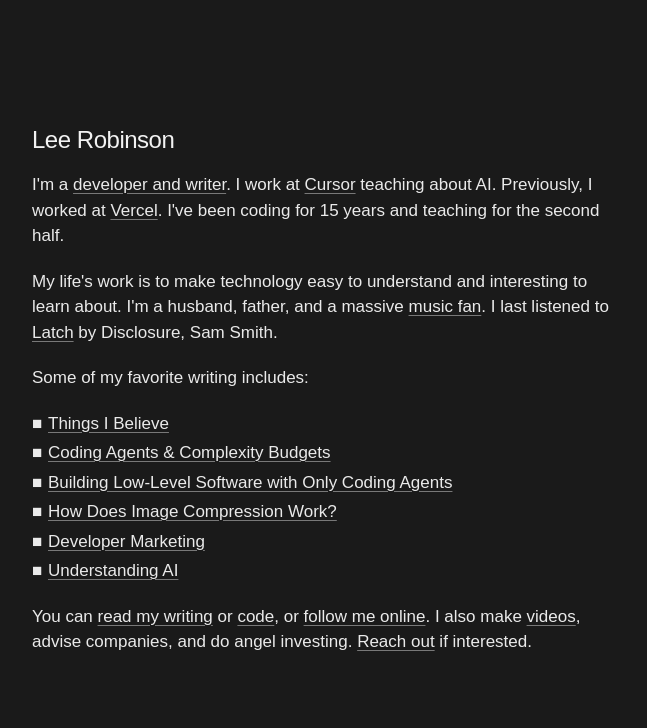
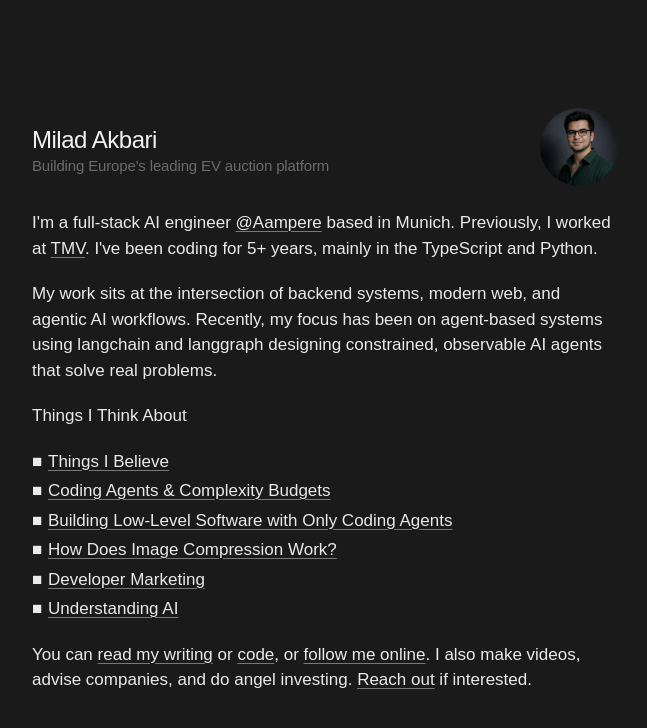
Before and after one commit to milad-codes/portfolio-v3, a Next.js app: page / in a window 1280 px wide. Shown: the top 728 px of the page, without its empty margins (315-962 px from the left). Built offline with nearby package versions, Linux system fonts and the light colour scheme; a web font is replaced by a local one.

Commit message:
feat: more update

```diff
--- a/app/beliefs/page.tsx
+++ b/app/beliefs/page.tsx
@@ -6,7 +6,7 @@ const Beliefs = () => {
   return (
     <main className="max-w-[650px] mx-auto px-6 py-16">
       <h1 className="text-2xl font-medium text-heading mb-1">
-        Things I Believe
+        Things I Believe &nbsp; • &nbsp; By Milad Akbari
       </h1>
       <p className="text-muted mb-10">By Lee Robinson</p>
 
--- a/app/page.tsx
+++ b/app/page.tsx
@@ -1,4 +1,4 @@
-import { BioPath } from '@/lib/path';
+import Image from 'next/image';
 import Link from 'next/link';
 
 const pClassName = 'text-[17px] leading-[25.5px] my-5';
@@ -8,32 +8,63 @@ const liClassName =
 export default function Home() {
   return (
     <main className="max-w-[650px] mx-auto px-8 pt-32 pb-16">
-      <h1 className="text-2xl leading-6 font-medium tracking-[-0.02em] text-heading mb-1">
-        Lee Robinson
-      </h1>
+      <div className="flex items-start gap-6 mb-6">
+        <div className="min-w-0 flex-1">
+          <h1 className="text-2xl leading-6 font-medium tracking-[-0.02em] text-heading mb-1">
+            Milad Akbari
+          </h1>
+          <p className="text-[15px] leading-5 text-muted-foreground/90 tracking-[-0.01em]">
+            Building Europe&apos;s leading EV auction platform
+          </p>
+        </div>
+        <div className="shrink-0 -mt-5">
+          <Image
+            src="/original_profile.png"
+            unoptimized
+            alt="Milad Akbari"
+            width={78}
+            height={78}
+            className="rounded-full object-cover w-[61.8px] h-[61.8px] sm:w-[78px] sm:h-[78px]"
+          />
+        </div>
+      </div>
 
       <p className={pClassName}>
-        I&apos;m a <Link href={BioPath()}>developer and writer</Link>. I work at{' '}
-        <Link href="/cursor">Cursor</Link> teaching about AI. Previously, I
-        worked at <Link href="/vercel">Vercel</Link>. I&apos;ve been coding for
-        15 years and teaching for the second half.
+        I&apos;m a full-stack AI engineer{' '}
+        <a
+          href="https://www.aampere.com/"
+          target="_blank"
+          rel="noopener noreferrer"
+          className="underline"
+        >
+          @Aampere
+        </a>{' '}
+        based in Munich. Previously, I worked at{' '}
+        <a
+          href="https://turkiyemaarif.org/"
+          target="_blank"
+          rel="noopener noreferrer"
+          className="underline"
+        >
+          TMV
+        </a>
+        . I&apos;ve been coding for 5+ years, mainly in the TypeScript and
+        Python.
       </p>
 
       <p className={pClassName}>
-        My life&apos;s work is to make technology easy to understand and
-        interesting to learn about. I&apos;m a husband, father, and a massive{' '}
-        <Link href="/music">music fan</Link>. I last listened to{' '}
-        <a
-          href="https://open.spotify.com/track/51ODNNDZm21HU7wI7cccRr"
-          target="_blank"
-          rel="noopener noreferrer"
-        >
-          Latch
-        </a>{' '}
-        by Disclosure, Sam Smith.
+        My work sits at the intersection of backend systems, modern web, and
+        agentic AI workflows. Recently, my focus has been on agent-based systems
+        using langchain and langgraph designing constrained, observable AI
+        agents that solve real problems.
       </p>
+      {/*
+      <p className={pClassName}>
+        I care about clean architecture, scalable systems, and turning complex
+        AI ideas into practical, reliable software.
+      </p> */}
 
-      <p className={pClassName}>Some of my favorite writing includes:</p>
+      <p className={pClassName}>Things I Think About</p>
 
       <ul className="text-[17px] leading-[25.5px] list-none p-0 m-0">
         <li className={liClassName}>
@@ -59,32 +90,33 @@ export default function Home() {
       </ul>
 
       <p className={pClassName}>
-        You can <Link href="/writing">read my writing</Link> or{' '}
+        You can{' '}
+        <Link href="/writing" className="underline">
+          read my writing
+        </Link>{' '}
+        or{' '}
         <a
-          href="https://github.com/leerob"
+          href="https://github.com/milad-codes"
           target="_blank"
           rel="noopener noreferrer"
+          className="underline"
         >
           code
         </a>
         , or{' '}
         <a
-          href="https://x.com/leerob"
+          href="https://linkedin.com/in/milad-codes"
           target="_blank"
           rel="noopener noreferrer"
+          className="underline"
         >
           follow me online
         </a>
-        . I also make{' '}
-        <a
-          href="https://www.youtube.com/@leerob"
-          target="_blank"
-          rel="noopener noreferrer"
-        >
-          videos
-        </a>
-        , advise companies, and do angel investing.{' '}
-        <a href="mailto:lee@leerob.com">Reach out</a> if interested.
+        . I also make videos, advise companies, and do angel investing.{' '}
+        <a href="mailto:contact@miladcodes.com" className="underline">
+          Reach out
+        </a>{' '}
+        if interested.
       </p>
     </main>
   );
```
Also changed, not shown: public/original_profile.png (added), public/profile.png (added).
